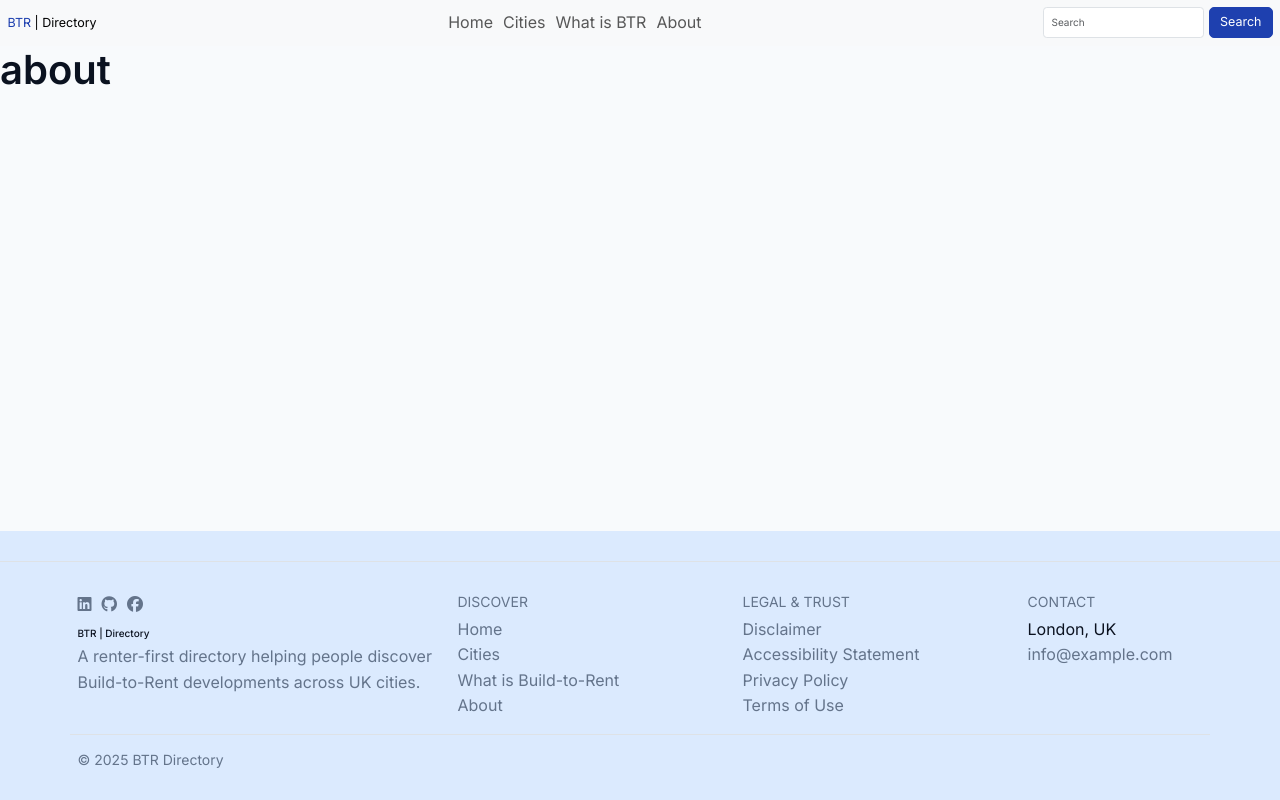
After one commit to creatvie-introvert/btr-directory-mvp, a Django app: page /about/ in a window 1280 px wide. The commit adds this page. Run offline with Django 5.2, Linux system fonts and the light colour scheme; some libraries are stand-ins or nearby versions.

Commit message:
feat(core): add About page route and blank template

```diff
--- /dev/null
+++ b/core/templates/core/about.html
@@ -0,0 +1,9 @@
+{% extends 'core/base.html' %}
+{% load static %}
+
+{% block title %}BTR Directory{% endblock %}
+
+{% block content %}
+
+<h1>about</h1>
+{% endblock %}
--- a/core/templates/core/partials/footer.html
+++ b/core/templates/core/partials/footer.html
@@ -51,7 +51,7 @@
                         </a>
                     </li>
                     <li>
-                        <a class="text-decoration-none" href="#">
+                        <a class="text-decoration-none" href="{% url 'core:about' %}">
                             About
                         </a>
                     </li>
--- a/core/templates/core/partials/navbar.html
+++ b/core/templates/core/partials/navbar.html
@@ -38,7 +38,7 @@
                     </a>
                 </li>
                 <li class="nav-item">
-                    <a class="nav-link" href="#">
+                    <a class="nav-link" href="{% url 'core:about' %}">
                         About
                     </a>
                 </li>
--- a/core/urls.py
+++ b/core/urls.py
@@ -10,5 +10,6 @@ app_name = "core"
 urlpatterns = [
     path("", views.home, name="home"),
     path("search/", views.search, name="search"),
-    path("what_is_btr", views.what_is_btr, name="what_is_btr"),
+    path("what_is_btr/", views.what_is_btr, name="what_is_btr"),
+    path("about/", views.about, name="about")
 ]
--- a/core/views.py
+++ b/core/views.py
@@ -64,3 +64,10 @@ def what_is_btr(request):
     Shows the What is BTR? page
     """
     return render(request, "core/what_is_btr.html")
+
+
+def about(request):
+    """
+    Shows about page
+    """
+    return render(request, "core/about.html")
```
